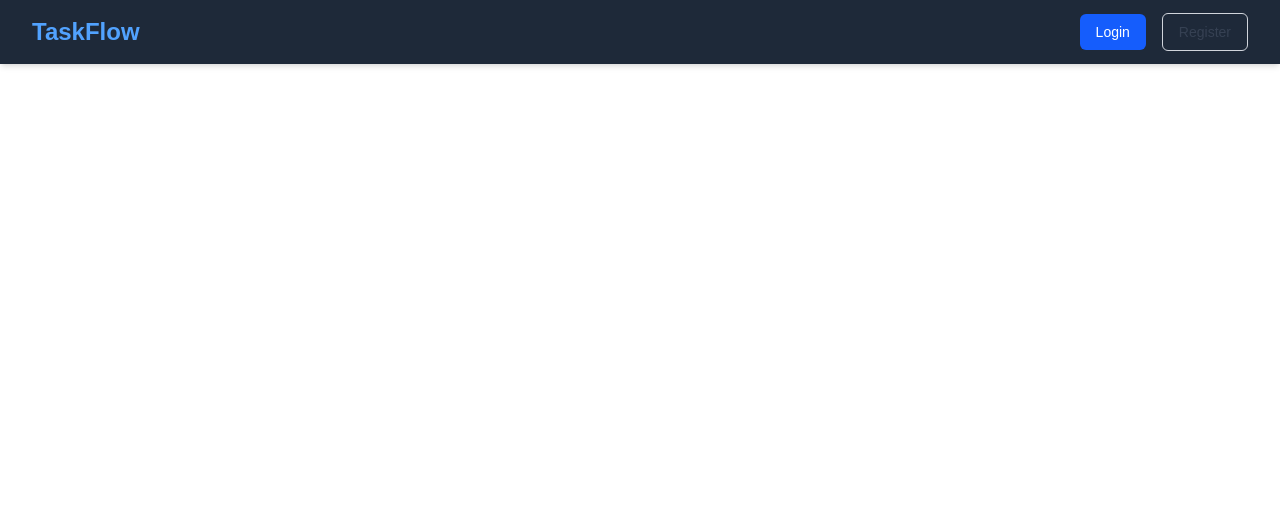
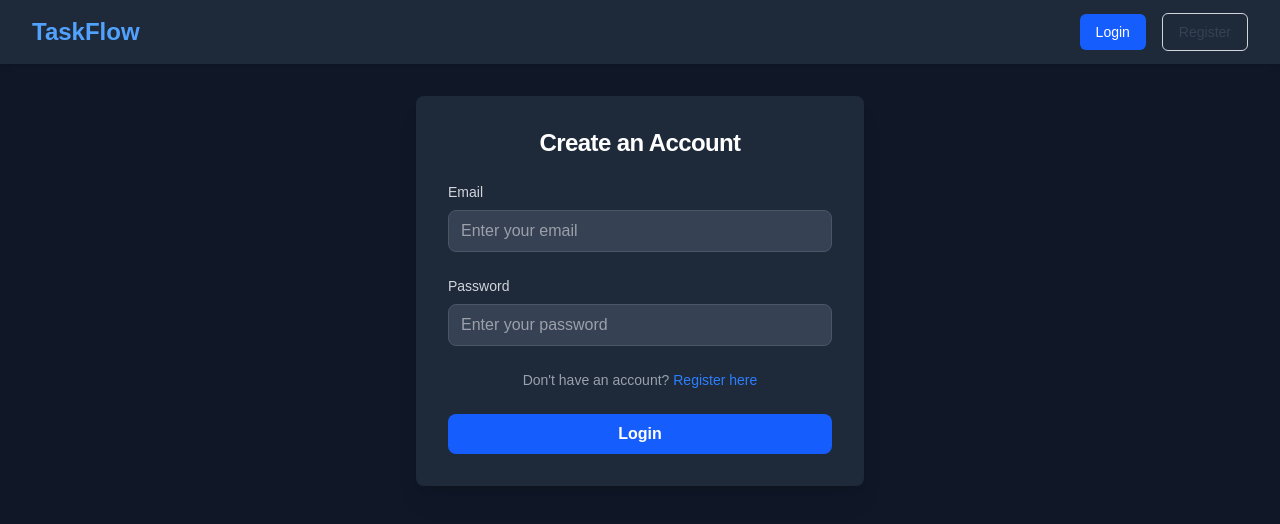
Before and after one commit to TaskFlow-FP/TaskFlow, a Next.js app in the folder taskflow-app/: page /login in a window 1280 px wide. Shown: the top 524 px of the page. Built offline with nearby package versions, Linux system fonts and the light colour scheme.

Commit message:
feat: implement login functionality with JWT authentication

```diff
--- /dev/null
+++ b/taskflow-app/app/api/login/route.ts
@@ -0,0 +1,40 @@
+import { signToken } from "@/helpers/jwt";
+import { userLoginSchema } from "@/server/schemas/userSchema";
+import User from "@/server/User";
+import bcrypt from "bcryptjs";
+import { cookies } from "next/headers";
+import { NextRequest, NextResponse } from "next/server";
+
+export async function POST(request: NextRequest) {
+    try {
+        const body = await request.json()
+        const validatedData = userLoginSchema.parse(body)
+        const user = await User.where("email", validatedData.email).first()
+        const isValidPassword = user && user.password ? await bcrypt.compare(validatedData.password, user.password) : false;
+
+        if (!user || !isValidPassword) {
+            return NextResponse.json(
+                { message: 'Invalid email or password' },
+                { status: 401 }
+            )
+        }
+
+        const token = signToken({ _id: user._id, name: user.full_name })
+        const cookieStore = await cookies()
+
+        cookieStore.set("access_token", token, {
+            httpOnly: false,
+            secure: process.env.NODE_ENV === 'production',
+            maxAge: 60 * 60 * 24 * 7,
+            path: '/',
+            sameSite: 'lax'
+        })
+
+        return NextResponse.json({ message: 'Login successfully' })
+    } catch (error: any) {
+        if (error.errors) {
+            return NextResponse.json({ message: error.errors[0].message }, { status: 400 });
+        }
+        return NextResponse.json({ message: 'Internal Server Error' }, { status: 500 });
+    }
+}
--- a/taskflow-app/app/login/page.tsx
+++ b/taskflow-app/app/login/page.tsx
@@ -1,5 +1,116 @@
+"use client"
+
+import { useState } from "react";
 import Navbar from "../components/Navbar";
+import Link from "next/link";
+import { useRouter } from "next/navigation";
 
 export default function LoginPage() {
-  return <Navbar />;
+  const [email, setEmail] = useState("")
+  const [password, setPassword] = useState("")
+
+  const [isLoading, setIsLoading] = useState(false)
+  const [error, setError] = useState<string | null>(null)
+
+  const router = useRouter()
+  const handleLogin = async (e: React.FormEvent<HTMLFormElement>) => {
+    e.preventDefault()
+    setIsLoading(true)
+    setError(null)
+
+    try {
+      const resp = await fetch("http://localhost:3000/api/login", {
+        method: 'POST',
+        headers: {
+          "Content-Type": "application/json"
+        },
+        body: JSON.stringify({ email, password })
+      })
+
+      const data = await resp.json()
+
+      if (!resp.ok) {
+        throw new Error(data.message || "An error occurred during registration.");
+      }
+
+      router.push('/')
+    } catch (error: any) {
+      setError(error.message)
+    } finally {
+      setIsLoading(false)
+    }
+  }
+
+  return(
+    <div className="min-h-screen bg-gray-900 text-white">
+      <Navbar />
+
+      <div className="flex flex-col items-center justify-center px-6 py-8 mx-auto">
+        <div className="w-full bg-gray-800 rounded-lg shadow-xl md:mt-0 sm:max-w-md xl:p-0">
+          <div className="p-6 space-y-4 md:space-y-6 sm:p-8">
+            <h1 className="text-xl font-bold leading-tight tracking-tight text-center md:text-2xl">
+              Create an Account
+            </h1>
+
+            <form className="space-y-4 md:space-y-6" onSubmit={handleLogin}>
+              {
+                error && (
+                  <div className="p-3 text-sm text-center text-red-300 bg-red-500 bg-opacity-20 rounded-lg">
+                    {error}
+                  </div>
+                )
+              }
+
+              <div>
+                <label htmlFor="email" className="block mb-2 text-sm font-medium text-gray-300">
+                  Email
+                </label>
+                <input
+                  type="email"
+                  name="email"
+                  id="email"
+                  value={email}
+                  onChange={(e) => setEmail(e.target.value)}
+                  className="w-full px-3 py-2 text-white bg-gray-700 border border-gray-600 rounded-lg focus:outline-none focus:ring-2 focus:ring-blue-500"
+                  placeholder="Enter your email"
+                  required
+                />
+              </div>
+
+              <div>
+                <label htmlFor="password" className="block mb-2 text-sm font-medium text-gray-300">
+                  Password
+                </label>
+                <input
+                  type="password"
+                  name="password"
+                  id="password"
+                  value={password}
+                  onChange={(e) => setPassword(e.target.value)}
+                  className="w-full px-3 py-2 text-white bg-gray-700 border border-gray-600 rounded-lg focus:outline-none focus:ring-2 focus:ring-blue-500"
+                  placeholder="Enter your password"
+                  required
+                />
+              </div>
+
+              <p className="text-sm font-light text-center text-gray-400">
+                Don't have an account?{' '}
+                <Link href="/login" className="font-medium text-blue-500 hover:underline">
+                  Register here
+                </Link>
+              </p>
+
+              <button
+                type="submit"
+                disabled={isLoading}
+                className="w-full px-4 py-2 font-bold text-white bg-blue-600 rounded-lg hover:bg-blue-700 focus:outline-none focus:ring-4 focus:ring-blue-800 disabled:opacity-50 disabled:cursor-not-allowed transition duration-200"
+              >
+                {isLoading ? "Login..." : "Login"}
+              </button>
+            </form>
+          </div>
+        </div>
+      </div>
+    </div>
+  )
 }
--- /dev/null
+++ b/taskflow-app/helpers/jwt.ts
@@ -0,0 +1,17 @@
+import jwt from 'jsonwebtoken'
+import dotenv from 'dotenv'
+dotenv.config();
+
+const JWT_SECRET = process.env.JWT_SECRET
+
+if (!JWT_SECRET) {
+    throw new Error('JWT_SECRET is not defined in environment variables')
+}
+
+export const signToken = (payload: string | object | Buffer) => {
+    return jwt.sign(payload, JWT_SECRET)
+}
+
+export const verifyToken = (token: string) => {
+    return jwt.verify(token, JWT_SECRET)
+}
--- a/taskflow-app/package.json
+++ b/taskflow-app/package.json
@@ -9,6 +9,9 @@
     "lint": "eslint"
   },
   "dependencies": {
+    "@types/jsonwebtoken": "^9.0.10",
+    "dotenv": "^17.2.3",
+    "jsonwebtoken": "^9.0.2",
     "mongodb": "^6.21.0",
     "mongoloquent": "^3.9.1",
     "next": "16.0.2",
```
Also changed, not shown: 2 other files (tests, documents, lock files or other folders).
